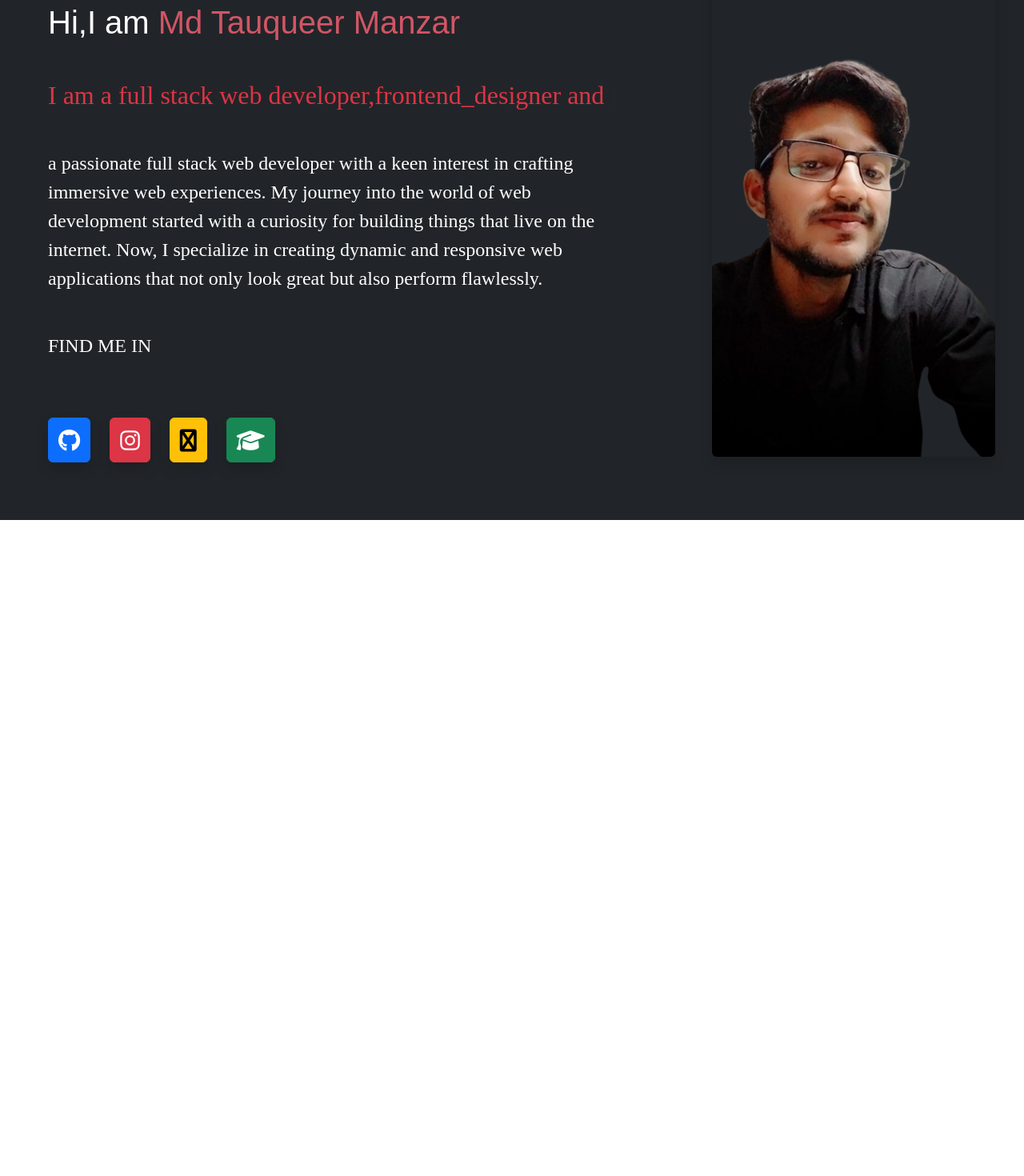
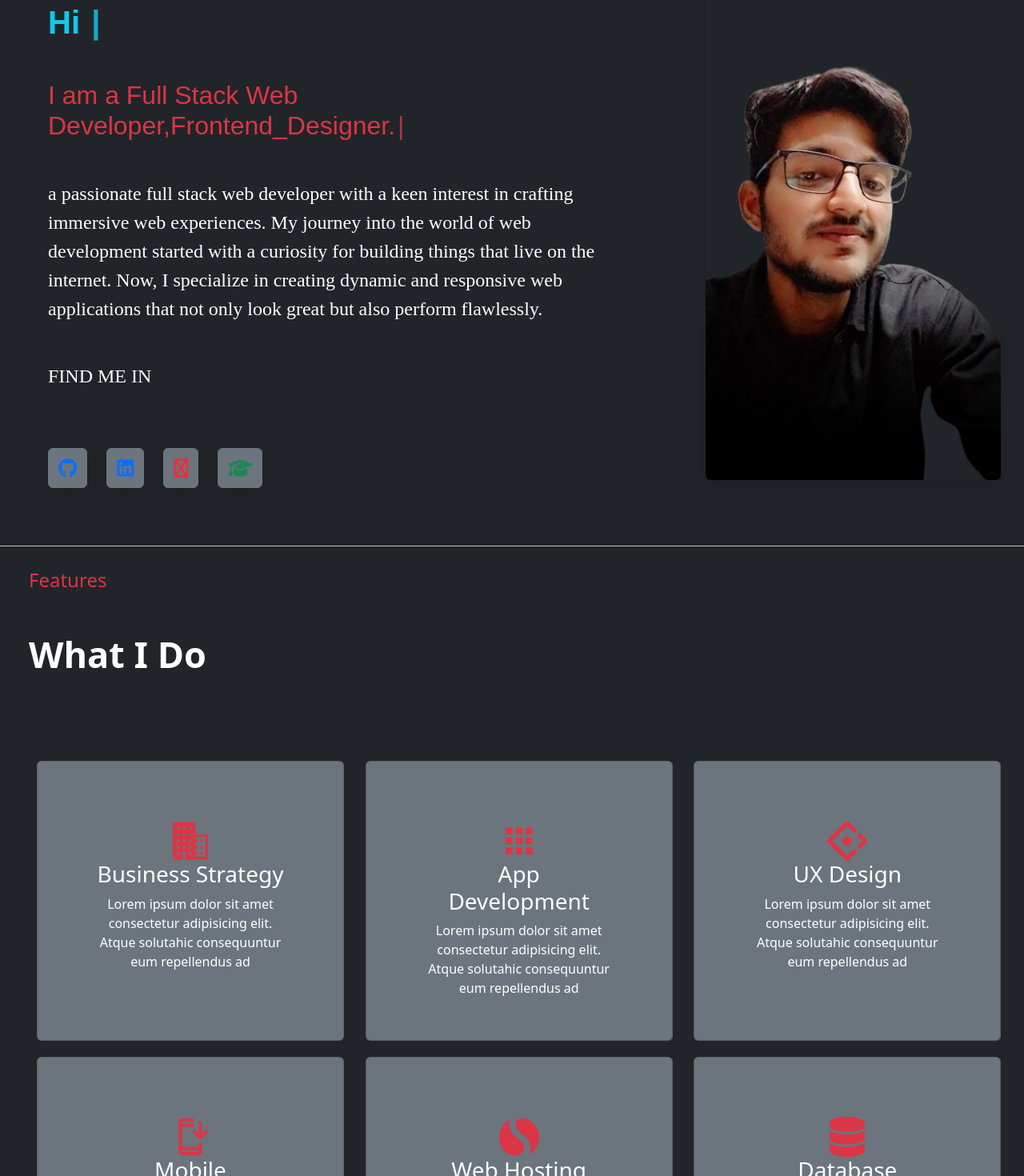
Before and after one commit to Tauqueer123manzar/New-Portfolio, a React (Vite) app: page / in a window 1280 px wide. Shown: the part 200-1670 px from the top of the page at 80% size. Before the commit the page ends 850 px from the top, so only its background shows below. Built offline with nearby package versions, Linux system fonts and the light colour scheme.

Commit message:
Fourth commit

```diff
--- a/package.json
+++ b/package.json
@@ -15,6 +15,7 @@
     "react": "^18.2.0",
     "react-bootstrap": "^2.10.2",
     "react-dom": "^18.2.0",
+    "react-icons": "^5.2.1",
     "react-router-dom": "^6.23.1",
     "react-simple-typewriter": "^5.0.1"
   },
--- a/src/App.css
+++ b/src/App.css
@@ -0,0 +1,17 @@
+.card-hover {
+    transition: transform 0.3s, shadow 0.3s;
+}
+
+.card-hover:hover {
+    transform: translateY(-10px);
+    box-shadow: 0 10px 20px rgba(26, 142, 142, 0.2);
+    cursor: pointer;
+}
+
+.icon-animation {
+    transition: color 0.3s;
+}
+
+.card-hover:hover .icon-animation {
+    color: #b5de00;
+}
--- a/src/App.jsx
+++ b/src/App.jsx
@@ -1,7 +1,5 @@
 import './App.css'
 import Header from './component/Header';
-import {Routes,Route} from 'react-router-dom';
-import { BrowserRouter } from 'react-router-dom';
 import Home from './component/Home';
 import Features from './component/Features';
 import Project from './component/Projects';
@@ -11,15 +9,13 @@ import Contacts from './component/Contact';
 function App() {
   return (
     <>
-    <Header/>
-    <Routes>
-      <Route path='/' element={<Home/>}></Route>
-      <Route path='/features' element={<Features/>}></Route>
-      <Route path='/projects' element={<Project/>}></Route>
-      <Route path='/resume' element={<Resume/>}></Route>
-      <Route path='/testinomial' element={<Testinomial/>}></Route>
-      <Route path='/contact' element={<Contacts/>}></Route>
-    </Routes>
+     <Header/>
+     <Home/>
+     <Features/>
+     {/* <Project/>
+     <Resume/>
+     <Testinomial/>
+     <Contacts/> */}
    </>
   )
 }
--- a/src/component/Features.jsx
+++ b/src/component/Features.jsx
@@ -1,10 +1,80 @@
 import React from 'react'
+import { Container, Row, Col } from 'react-bootstrap'
+import Card from 'react-bootstrap/Card';
+import { IoBusinessSharp } from "react-icons/io5";
+import { MdApps } from "react-icons/md";
+import { SiAntdesign } from "react-icons/si";
+import { MdOutlineInstallMobile } from "react-icons/md";
+import { SiSimilarweb } from "react-icons/si";
+import { FaDatabase } from "react-icons/fa";
+import '../App.css'
 
 const Features = () => {
+  var featureData = [
+    {
+      id: 1,
+      icon: <IoBusinessSharp size={50} className='icon-animation'/>,
+      title: "Business Strategy",
+      description: 'Lorem ipsum dolor sit amet consectetur adipisicing elit. Atque solutahic consequuntur eum repellendus ad'
+    },
+    {
+      id: 2,
+      icon: <MdApps size={50} className='icon-animation' />,
+      title: "App Development",
+      description: 'Lorem ipsum dolor sit amet consectetur adipisicing elit. Atque solutahic consequuntur eum repellendus ad'
+    },
+    {
+      id: 3,
+      icon: <SiAntdesign size={50} className='icon-animation'/>,
+      title: "UX Design",
+      description: 'Lorem ipsum dolor sit amet consectetur adipisicing elit. Atque solutahic consequuntur eum repellendus ad'
+    },
+    {
+      id: 4,
+      icon: <MdOutlineInstallMobile size={50} className='icon-animation' />,
+      title: "Mobile Development",
+      description: 'Lorem ipsum dolor sit amet consectetur adipisicing elit. Atque solutahic consequuntur eum repellendus ad'
+    },
+    {
+      id: 5,
+      icon: <SiSimilarweb size={50} className='icon-animation'/>,
+      title: "Web Hosting",
+      description: 'Lorem ipsum dolor sit amet consectetur adipisicing elit. Atque solutahic consequuntur eum repellendus ad'
+    },
+    {
+      id: 6,
+      icon: <FaDatabase  size={50} className='icon-animation'/>,
+      title: "Database",
+      description: 'Lorem ipsum dolor sit amet consectetur adipisicing elit. Atque solutahic consequuntur eum repellendus ad'
+    }
+  ];
   return (
-    <div>
-      <h1>Features section</h1>
-    </div>
+    <section id="features" className='bg-dark' style={{ maxWidth: "100%", maxHeight: "100%" }}>
+      <Container fluid>
+        <div className='text-danger fs-4 p-4'>Features</div>
+        <h1 className='text-white p-4' style={{ fontWeight: "800", fontSize: "45px" }}>What I Do</h1>
+        <Row className='mt-5 p-4'>
+          {
+            featureData.map(Features => {
+              return (
+                <Col sm={4} md={6} lg={4}>
+                  <Card className="bg-secondary card-hover" style={{ width: '24rem',height:"350px",margin:"10px",padding:"10px"}} key={Features.id}>
+                    {/* <Card.Img variant="top" src={Features.icon}/> */}
+                    <Card.Body
+                     className='text-center m-5 text-danger'> {Features.icon}
+                      <Card.Title className='text-white fs-3'>{Features.title}</Card.Title>
+                      <Card.Text className='text-white'>
+                       {Features.description}
+                      </Card.Text>
+                    </Card.Body>
+                  </Card>
+                </Col>
+              )
+            })
+          }
+        </Row>
+      </Container>
+    </section>
   )
 }
 
--- a/src/component/Header.jsx
+++ b/src/component/Header.jsx
@@ -14,12 +14,12 @@ const Header = () => {
             style={{ maxHeight: '350px',fontSize:"20px",fontFamily:"initial"}}
             navbarScroll
           >
-            <Nav.Link href="/" style={{marginLeft:"20px",color:"white"}}>Home</Nav.Link>
-            <Nav.Link href="/features" style={{marginLeft:"20px",color:"white"}}>Features</Nav.Link>
-            <Nav.Link href='/projects' style={{marginLeft:"20px",color:"white"}}>Projects</Nav.Link>
-            <Nav.Link href='/resume' style={{marginLeft:"20px",color:"white"}}>Resume</Nav.Link>
-            <Nav.Link href='/testinomial' style={{marginLeft:"20px",color:"white"}}>Testimonial</Nav.Link>
-            <Nav.Link href='/contact' style={{marginLeft:"20px",color:"white"}}>Contacts</Nav.Link>
+            <Nav.Link href="#home" style={{marginLeft:"20px",color:"white"}}>Home</Nav.Link>
+            <Nav.Link href="#features" style={{marginLeft:"20px",color:"white"}}>Features</Nav.Link>
+            <Nav.Link href='#projects' style={{marginLeft:"20px",color:"white"}}>Projects</Nav.Link>
+            <Nav.Link href='#resume' style={{marginLeft:"20px",color:"white"}}>Resume</Nav.Link>
+            <Nav.Link href='#testinomial' style={{marginLeft:"20px",color:"white"}}>Testimonial</Nav.Link>
+            <Nav.Link href='#contact' style={{marginLeft:"20px",color:"white"}}>Contacts</Nav.Link>
           </Nav>
         </Navbar.Collapse>
       </Container>
--- a/src/component/Home.jsx
+++ b/src/component/Home.jsx
@@ -4,16 +4,27 @@ import { Container, Row, Col, Image } from 'react-bootstrap';
 import myImage from '../../src/assets/image.png'
 import newimage from '../../src/assets/Image1.png';
 import '@fortawesome/fontawesome-free/css/all.min.css';
+// import Feature from './Features';
 const Home = () => {
   return (
+    <section id="home">
     <Container className='bg-dark' style={{ maxWidth: '100%', maxHeight: "100%" }}>
       <Row>
         <Col sm={12} md={6} lg={8} className='text-md-left' style={{ marginTop: "20px" }}>
           <p className='m-5 text-white'>WELCOME TO MY WORLD</p>
-          <h1 className='text-white m-5 fs-1' style={{ fontFamily: "sans-serif" }}>Hi,I am <span style={{ color: " #d25565" }}>Md Tauqueer Manzar</span></h1>
-          <h1 className="text-danger m-5 fs-2" style={{ fontFamily: "initial" }}>
+          <h1 className='text-info m-5 fs-1' style={{ fontFamily: "sans-serif",fontWeight:"700"}}>
+          <Typewriter
+              words={['Hi There,I am Md Tauqueer Manzar']}
+              loop={false}
+              cursor
+              typeSpeed={100}
+              deleteSpeed={50}
+              delaySpeed={1000}
+            />
+         </h1>
+          <h1 className="text-danger m-5 fs-2" style={{ fontFamily: "sans-serif"}}>
             <Typewriter
-              words={['I am a full stack web developer,frontend_designer and backend_developer.']}
+              words={['I am a Full Stack Web Developer,Frontend_Designer.']}
               loop={false}
               cursor
               typeSpeed={100}
@@ -26,24 +37,24 @@ const Home = () => {
           <div className='m-5'>
           <a
             href="https://github.com/Tauqueer123manzar"
-            className="fs-3 shadow btn btn-primary"
+            className="text-primary fs-4 shadow btn btn-secondary"
           >
             <i className="fab fa-github"></i></a>
           <a
-            href="https://www.instagram.com/tauqueer_manzar?utm_source=ig_web_button_share_sheet&igsh=ZDNlZDc0MzIxNw=="
-            className="m-4 fs-3 shadow btn btn-danger"
+            href="https://www.linkedin.com/in/md-tauqueer-manzar-268408233/"
+            className="text-primary m-4 fs-4 shadow btn btn-secondary"
           >
-            <i className="fab fa-instagram"></i></a>
+            <i className="fab fa-linkedin icon"></i></a>
           <a
             href="https://leetcode.com/u/Tauqueer_manzar/"
-            className="fs-3 shadow btn btn-warning"
+            className="text-danger fs-4 shadow btn btn-secondary"
           >
             <i className="fab fa-code"></i></a>
           <a
             href='https://www.geeksforgeeks.org/user/mdtauqueermanzar/'
-            className='m-4 shadow fs-3 btn btn-success'
+            className='text-success m-4 shadow fs-4 btn btn-secondary'
             ><i className="fas fa-graduation-cap"></i></a>
-        </div>
+            </div>
         </Col>
         <Col sm={12} md={6} lg={4} className='d-flex justify-content-center align-items-center'>
           <Image
@@ -56,6 +67,8 @@ const Home = () => {
         </Col>
       </Row>
     </Container>
+    <hr style={{ borderColor: 'black', margin: '0' }} />
+    </section>
   );
 };
 
```
Also changed, not shown: 1 other file (tests, documents, lock files or other folders).
